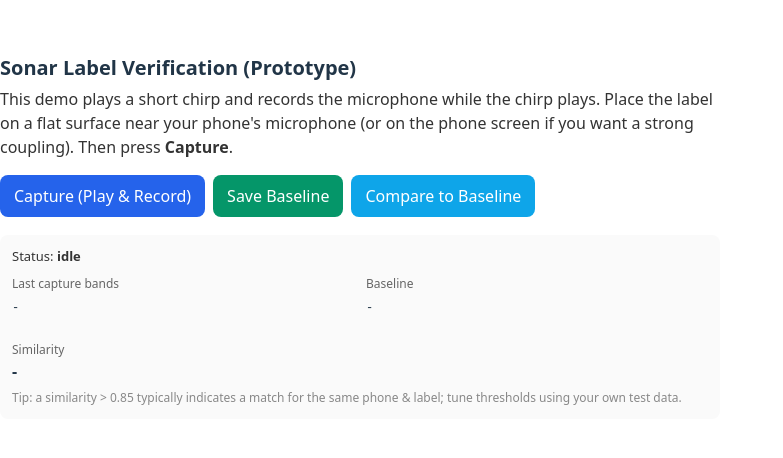
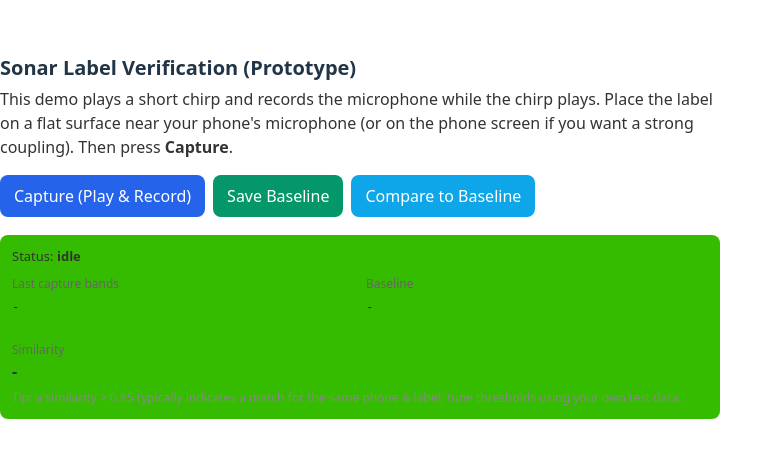
Before and after one commit to prateek-arvo/sonar, a React (Vite) app: page / in a window 1280 px wide. Shown: the part 162-620 px from the top of the page, without its empty margins (0-783 px from the left). Built offline with nearby package versions, Linux system fonts and the light colour scheme.

Commit message:
first commit

```diff
--- a/src/App.jsx
+++ b/src/App.jsx
@@ -230,7 +230,7 @@ export default function SonarVerifierApp() {
          Compare to Baseline
 </button>
 </div>
-<div style={{ marginTop: 18, padding: 12, background: "#fafafa", borderRadius: 8 }}>
+<div style={{ marginTop: 18, padding: 12, background: "#35bc00ff", borderRadius: 8 }}>
 <div style={{ fontSize: 13, color: "#333", marginBottom: 8 }}>
          Status: <b>{status}</b>
 </div>
```
